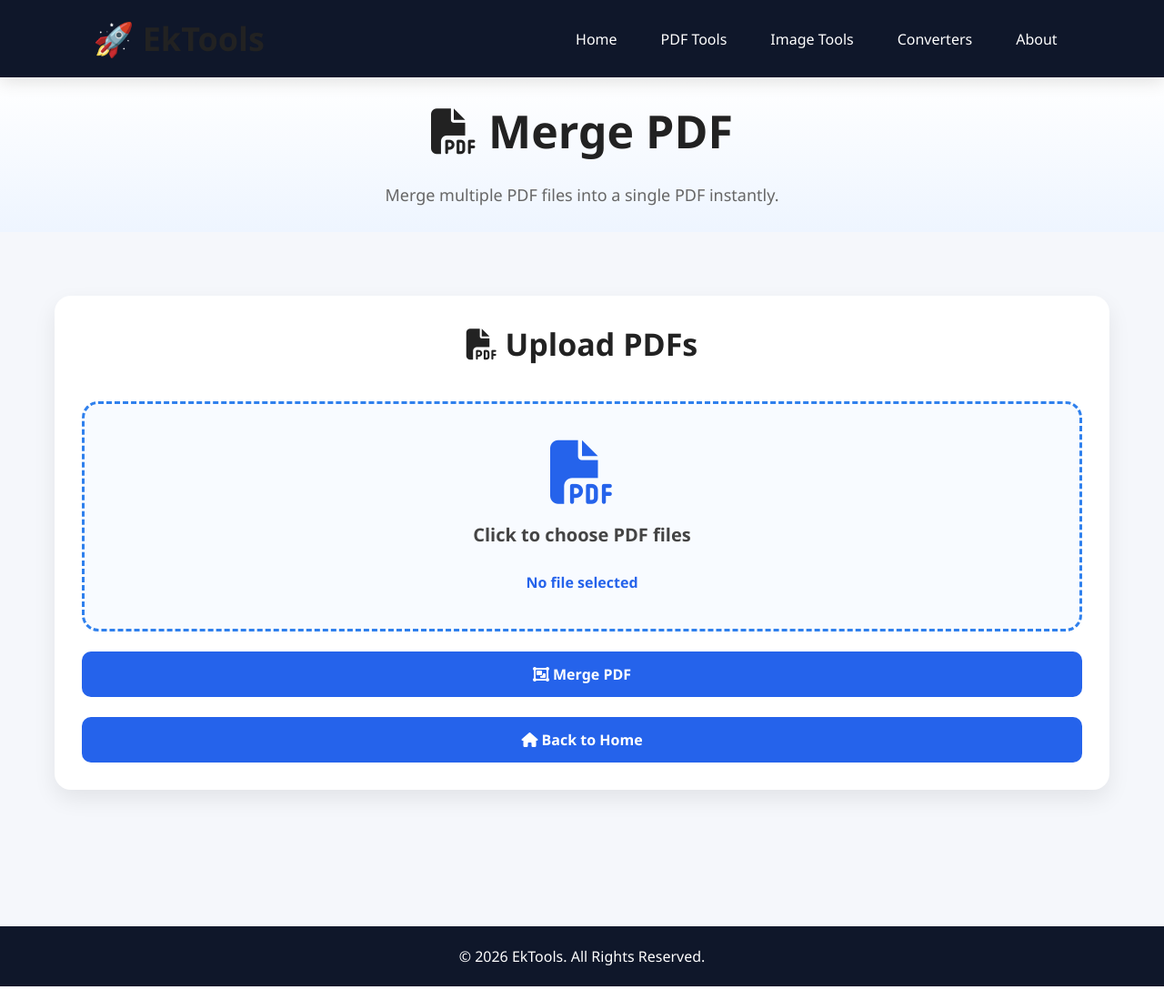
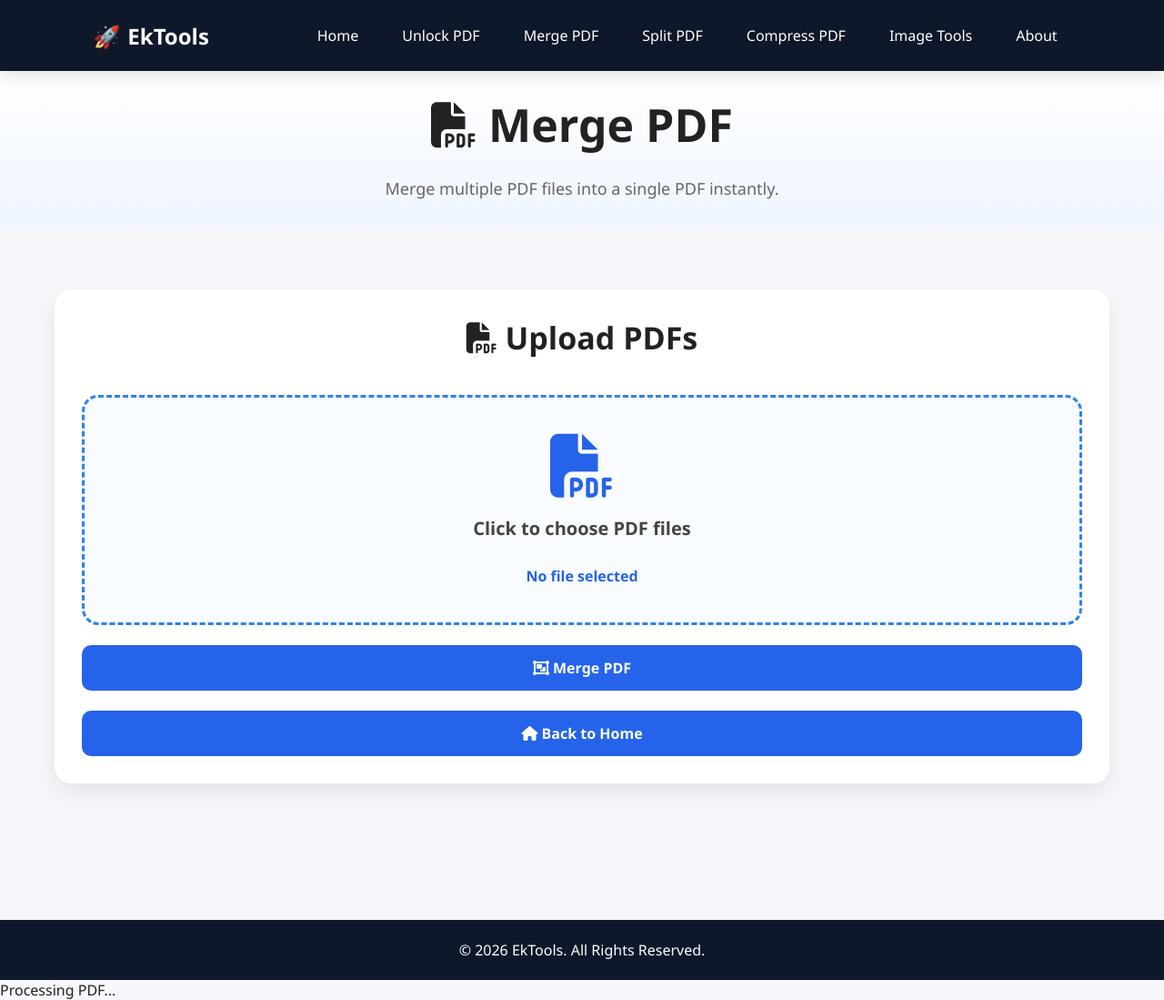
Before and after one commit to Ekramul36/ektools, a Flask app: page /merge-pdf in a window 1280 px wide. Shown: the whole page at 91% size. Run offline with Flask 3, Linux system fonts and the light colour scheme.

Commit message:
Improve website UI

```diff
--- a/templates/merge_pdf.html
+++ b/templates/merge_pdf.html
@@ -6,33 +6,39 @@
     <title>Merge PDF - EkTools</title>
 
     <link rel="stylesheet" href="{{ url_for('static', filename='css/style.css') }}">
-
     <link rel="stylesheet"
           href="https://cdnjs.cloudflare.com/ajax/libs/font-awesome/6.5.2/css/all.min.css">
 </head>
+
 <body>
 
 <header>
+
     <div class="logo">
-        <h2>🚀 EkTools</h2>
+        🚀 <span>EkTools</span>
     </div>
 
-    <nav>
+    <div class="menu-toggle" id="menu-toggle">
+        ☰
+    </div>
+
+    <nav id="nav-menu">
         <a href="/">Home</a>
-        <a href="/unlock-pdf">PDF Tools</a>
+        <a href="/unlock-pdf">Unlock PDF</a>
+        <a href="/merge-pdf">Merge PDF</a>
+        <a href="/split-pdf">Split PDF</a>
+        <a href="/compress-pdf">Compress PDF</a>
         <a href="/image">Image Tools</a>
-        <a href="#">Converters</a>
         <a href="/about">About</a>
     </nav>
+
 </header>
 
 <section class="hero">
 
     <h1><i class="fa-solid fa-file-pdf"></i> Merge PDF</h1>
 
-    <p>
-        Merge multiple PDF files into a single PDF instantly.
-    </p>
+    <p>Merge multiple PDF files into a single PDF instantly.</p>
 
 </section>
 
@@ -43,16 +49,7 @@
         <h2><i class="fa-solid fa-file-pdf"></i> Upload PDFs</h2>
 
         {% if error %}
-        <div style="
-            background:#ffe6e6;
-            color:#c62828;
-            border:1px solid #ffb3b3;
-            padding:12px;
-            border-radius:8px;
-            margin-bottom:20px;
-            text-align:center;
-            font-weight:bold;
-        ">
+        <div style="background:#ffe6e6;color:#c62828;border:1px solid #ffb3b3;padding:12px;border-radius:8px;margin-bottom:20px;text-align:center;font-weight:bold;">
             <i class="fa-solid fa-circle-xmark"></i>
             {{ error }}
         </div>
@@ -89,7 +86,7 @@
 
             <br><br>
 
-            <a href="/" class="btn">
+            <a href="/" class="btn back-btn">
                 <i class="fa-solid fa-house"></i>
                 Back to Home
             </a>
@@ -101,13 +98,21 @@
 </section>
 
 <footer>
+
     <p>© 2026 EkTools. All Rights Reserved.</p>
+
 </footer>
+
+<div class="loader" id="loader">
+    <div class="spinner"></div>
+    <p>Processing PDF...</p>
+</div>
 
 <script>
 const input = document.getElementById("pdfs");
 const fileName = document.getElementById("file-name");
 
+if(input){
     input.addEventListener("change", function () {
 
         if (this.files.length === 0) {
@@ -119,7 +124,17 @@ input.addEventListener("change", function () {
         }
 
     });
+}
+
+const menu = document.getElementById("menu-toggle");
+const nav = document.getElementById("nav-menu");
+
+menu.addEventListener("click", function () {
+    nav.classList.toggle("show");
+});
 </script>
+
+<script src="{{ url_for('static', filename='js/script.js') }}"></script>
 
 </body>
 </html>
```
Also changed, not shown: templates/compress_pdf.html (+38 -16 lines), templates/split_pdf.html (+35 -20 lines). Lines whose indentation alone changed are shown as unchanged.
